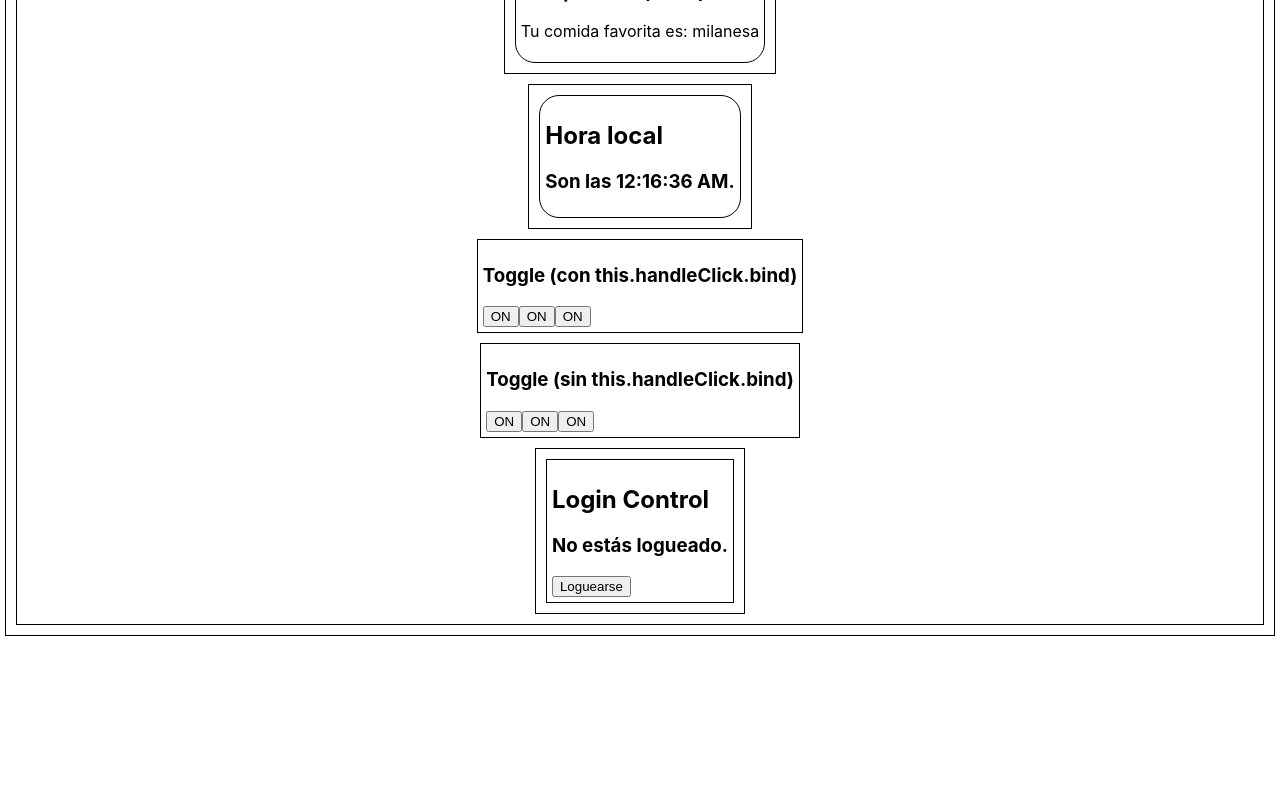
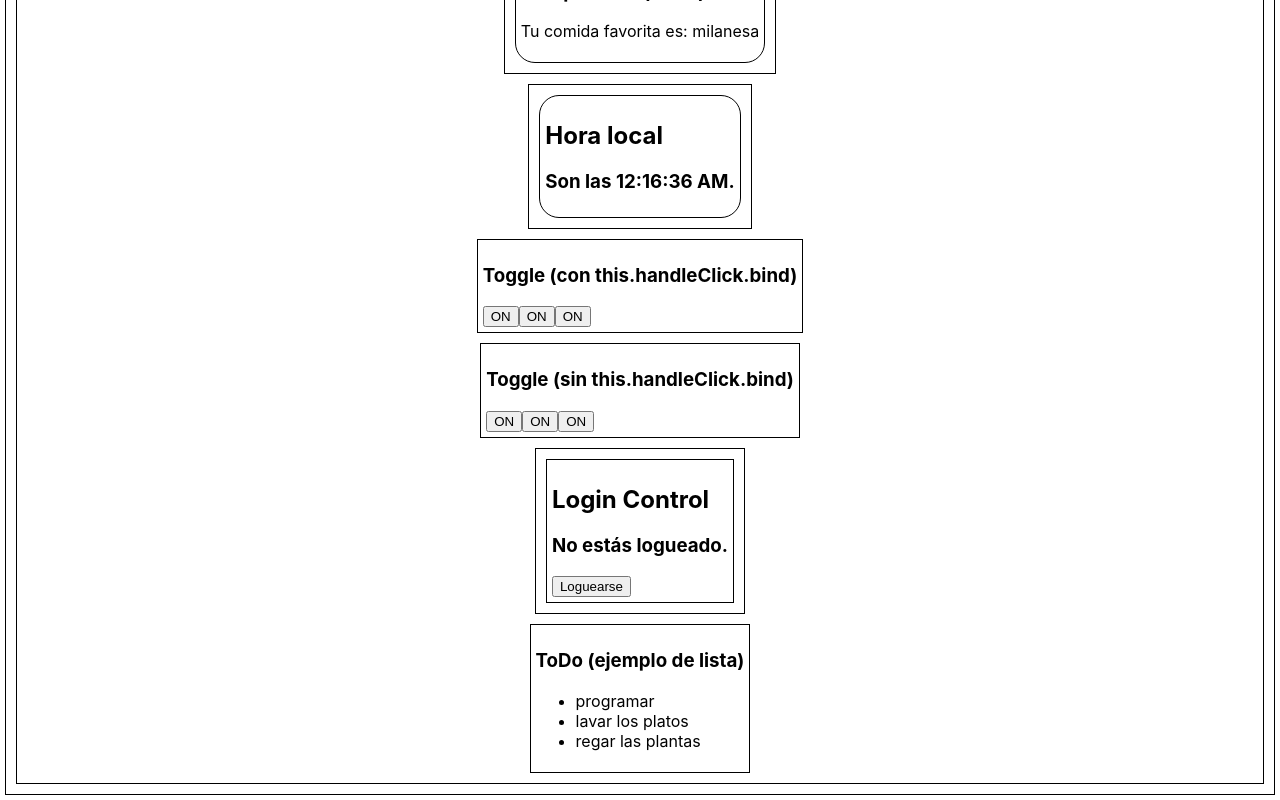
Before and after one commit to aa-avila/reactJS-basic-example, a React (Create React App) app in the folder react-example/: page / in a window 1280 px wide. Shown: the part 602-1402 px from the top of the page. Before the commit the page ends 1243 px from the top, so only its background shows below. Built offline with nearby package versions, Linux system fonts and the light colour scheme.

Commit message:
todo list example

```diff
--- a/react-example/src/App.js
+++ b/react-example/src/App.js
@@ -215,7 +215,42 @@ class LoginControl extends React.Component {
 
 }
 
+/***************************************************************** */
+//LIST ITEMS
+//todo data de ejemplo
+const todos = [
+  {
+    id: 'qwerty',
+    text: 'programar'
+  },
+  {
+    id: 'asdfgh',
+    text: 'lavar los platos'
+  },
+  {
+    id: 'zxcvbn',
+    text: 'regar las plantas'
+  }
+]
 
+//un item
+function ListItem(props) {
+  return <li>{props.text}</li>;
+}
+
+//lista (usa id como key)
+function TodoList(props) {
+  const todoData = props.todoData;
+  const listItems = todoData.map((todo) => {
+    return <ListItem key={todo.id.toString()} text={todo.text} />
+  });
+
+  return (
+    <ul>
+      {listItems}
+    </ul>
+  )
+}
 
 
 
@@ -263,6 +298,11 @@ function App() {
         <LoginControl />
       </div>
 
+      <div>
+        <h3>ToDo (ejemplo de lista)</h3>
+        <TodoList todoData={todos} />
+      </div>
+
     </div>
   );
 }
```
